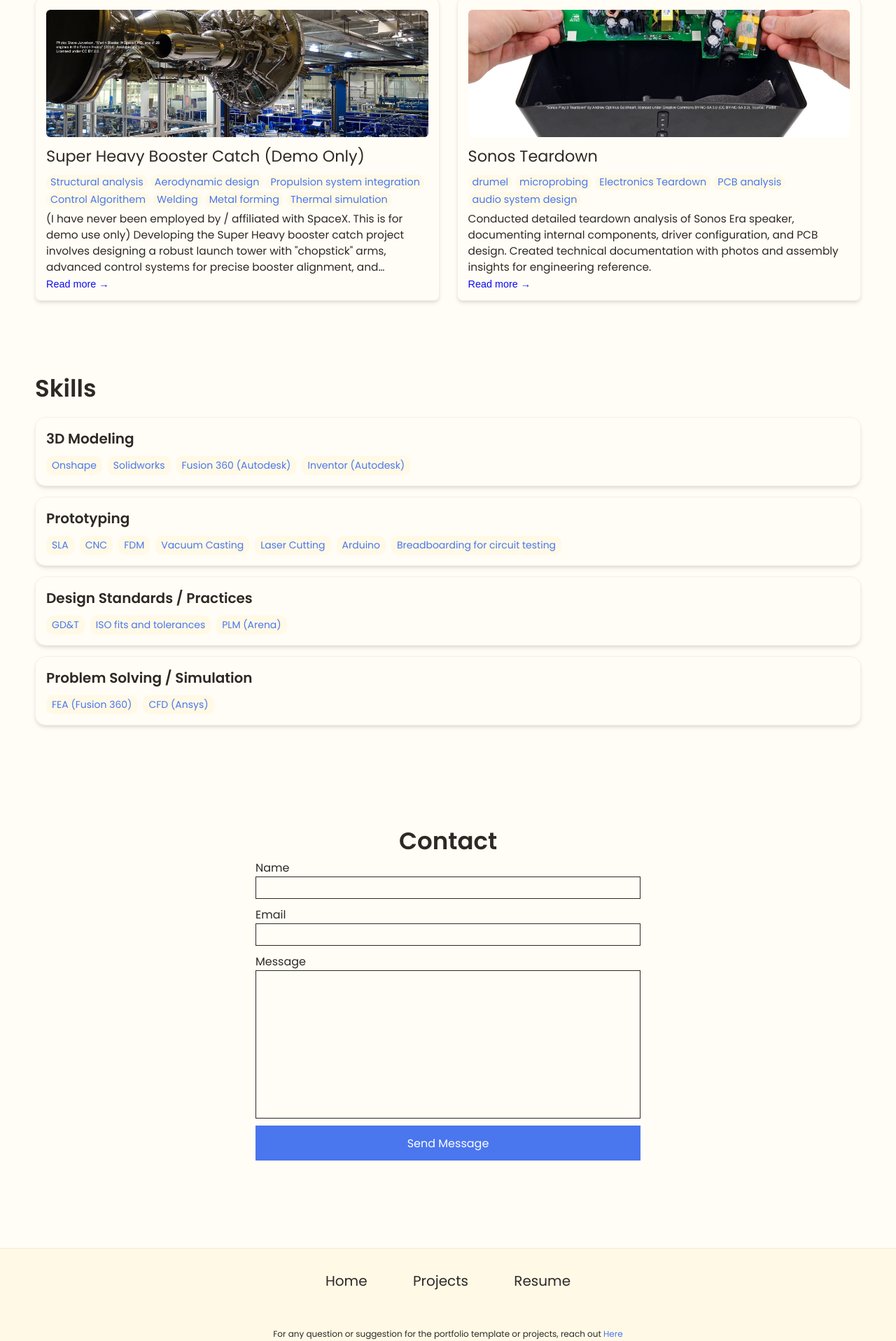
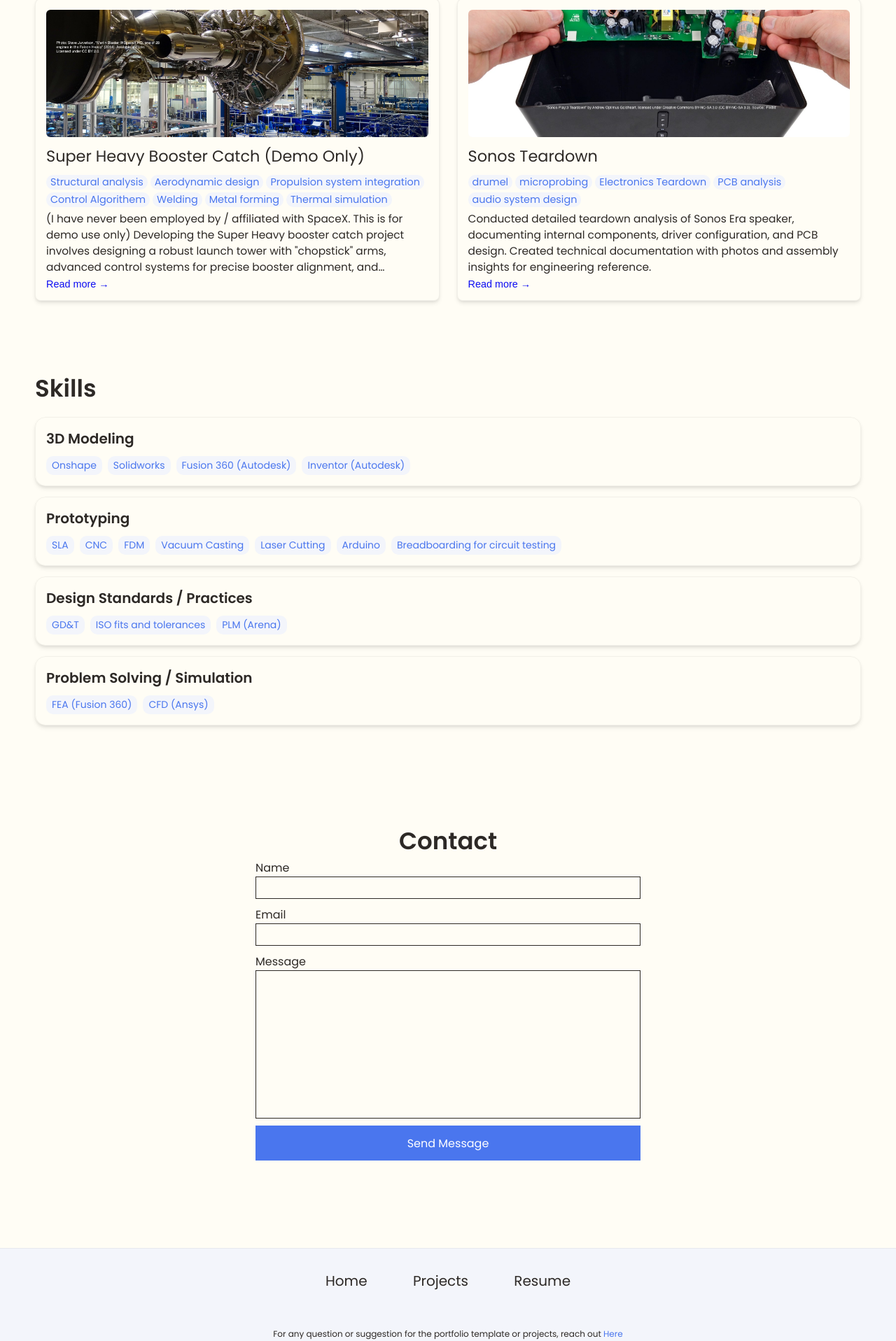
Before and after one commit to colecpickett/colecpickett.github.io, a Jekyll site: the page built from index.html, in a window 1280 px wide. Shown: the part 1096-3013 px from the top of the page at 70% size. Built offline with Jekyll 4.4.1, drawn with Linux system fonts in a browser that asks for light colours.

Commit message:
Update _config.yml

```diff
--- a/_config.yml
+++ b/_config.yml
@@ -81,7 +81,7 @@ colors: # this is the basic theme
   link: "#4a76ee"
   highlight: "#0c0cf2"
   background: "#fffdf5"
-  light_background: "#fff9e6"
+  light_background: "#f3f5fb"
 
 # A few examples.
 basic theme:
```
